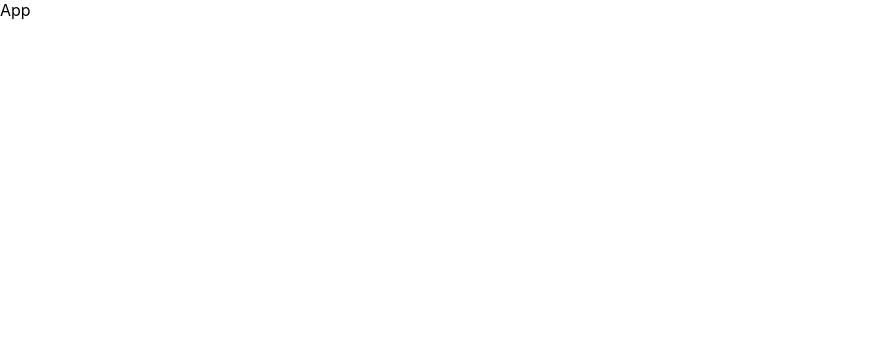
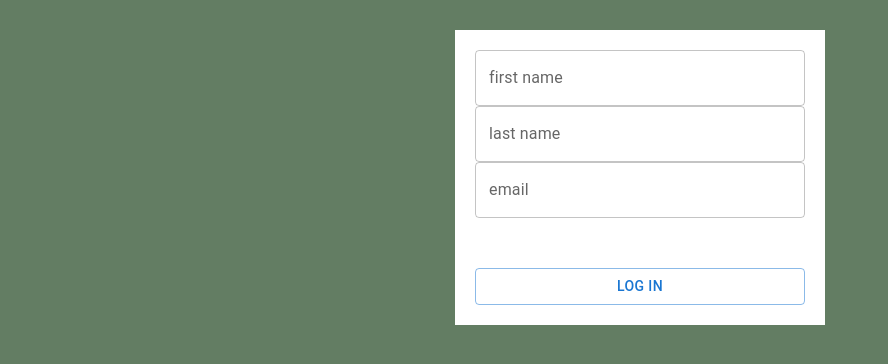
Before and after one commit to NasrinShakery/my-react-sabz, a React (Create React App) app: page /login in a window 1280 px wide. Shown: the top 364 px of the page, without its empty margins (0-888 px from the left). Built offline with nearby package versions, Linux system fonts and the light colour scheme.

Commit message:
login page style is ready

```diff
--- a/package.json
+++ b/package.json
@@ -3,6 +3,9 @@
   "version": "0.1.0",
   "private": true,
   "dependencies": {
+    "@emotion/react": "^11.11.1",
+    "@emotion/styled": "^11.11.0",
+    "@mui/material": "^5.14.17",
     "@testing-library/jest-dom": "^5.17.0",
     "@testing-library/react": "^13.4.0",
     "@testing-library/user-event": "^13.5.0",
--- a/src/App.js
+++ b/src/App.js
@@ -1,11 +1,16 @@
 import './App.css';
+import Login from "./components/Login"
 
 function App() {
   return (
     <>
-      App
+      <Login/>
     </>
   );
 }
 
 export default App;
+
+//
+//  npm i @mui/material
+//
--- /dev/null
+++ b/src/components/Login.js
@@ -0,0 +1,57 @@
+import React, { useState } from "react";
+import "./styles.css";
+
+import { TextField, Button } from "@mui/material";
+
+
+const Login = () => {
+   const [fname, setFname] = useState();
+   const [lname, setLname] = useState();
+   const [email, setEmail] = useState();
+
+   const submitHandler = (e) => {
+      e.preventDefault();
+   };
+
+   return (
+      <div className="App">
+         <form className="form" autoComplete="off" onSubmit={submitHandler}>
+            <TextField
+               label="first name"
+               variant="outlined"
+               id="fname"
+               value={fname}
+               onChange={(e) => setFname(e.target.value)}
+               type="text"
+            />
+            <TextField
+               label="last name"
+               id="lname"
+               variant="outlined"
+               value={lname}
+               onChange={(e) => setLname(e.target.value)}
+               type="text"
+            />
+            <TextField
+               label="email"
+               id="email"
+               variant="outlined"
+               value={email}
+               onChange={(e) => setEmail(e.target.value)}
+               type="email"
+            />
+
+            <Button
+               type="button"
+               color="primary"
+               className="form__custom-button"
+               variant="outlined"
+            >
+               Log in
+            </Button>
+         </form>
+      </div>
+   );
+};
+
+export default Login;
--- /dev/null
+++ b/src/components/styles.css
@@ -0,0 +1,27 @@
+* {
+   margin: 0;
+   padding: 0;
+ }
+
+ body {
+   background: #637d63;
+ }
+
+ .App {
+   font-family: sans-serif;
+   text-align: center;
+ }
+
+ .form {
+   max-width: 330px;
+   margin: 0 auto;
+   display: flex;
+   flex-direction: column;
+   background: white;
+   padding: 20px;
+   margin-top: 30px;
+ }
+
+ .form .form__custom-button {
+   margin-top: 50px;
+ }
```
Also changed, not shown: src/components/Users.js (added, +9 -0 lines), 1 other file (tests, documents, lock files or other folders).
